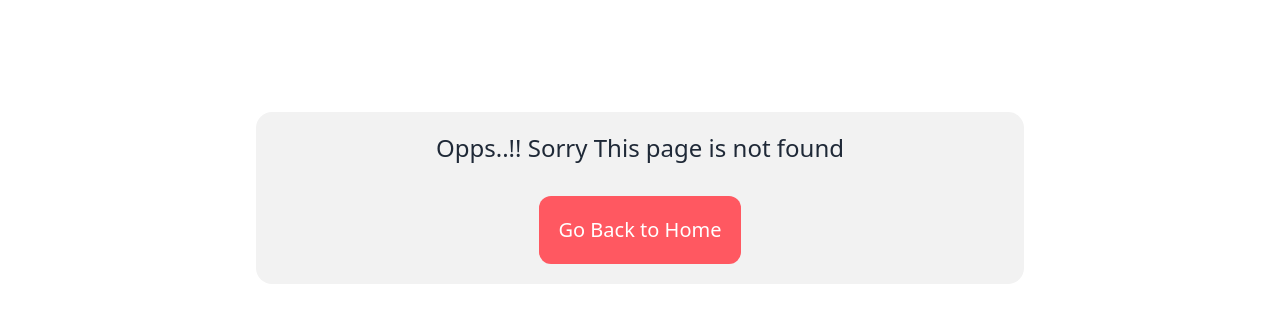
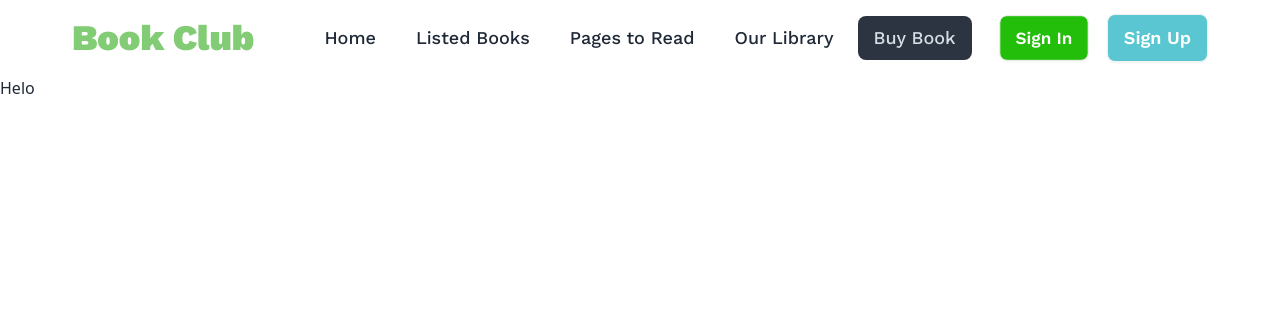
Before and after one commit to nayemkhan1999/Bookshelf-Project-a8, a React (Vite) app: page /buy in a window 1280 px wide. Before the commit this address had no page. Shown: the top 322 px of the page. Built offline with nearby package versions, Linux system fonts and the light colour scheme.

Commit message:
Create a new Section Add to cart Section

```diff
--- /dev/null
+++ b/src/Components/BuyBook/BuyBook.jsx
@@ -0,0 +1,9 @@
+const BuyBook = () => {
+  return (
+    <div>
+      <h2>Helo</h2>
+    </div>
+  );
+};
+
+export default BuyBook;
--- a/src/Components/Root/NavBar.jsx
+++ b/src/Components/Root/NavBar.jsx
@@ -14,6 +14,9 @@ const NavBar = () => {
       </li>
       <li>
         <NavLink to={"/library"}>Our Library</NavLink>
+      </li>
+      <li>
+        <NavLink to={"/buy"}>Buy Book</NavLink>
       </li>
     </>
   );
--- a/src/main.jsx
+++ b/src/main.jsx
@@ -2,6 +2,7 @@ import ReactDOM from "react-dom/client";
 import "./index.css";
 
 import { createBrowserRouter, RouterProvider } from "react-router-dom";
+import BuyBook from "./Components/BuyBook/BuyBook";
 import CardDetails from "./Components/CardDetails/CardDetails";
 import ErrorPage from "./Components/ErrorPage/ErrorPage";
 import Library from "./Components/Library/Library";
@@ -36,6 +37,10 @@ const router = createBrowserRouter([
         path: "/library",
         element: <Library />,
       },
+      {
+        path: "/buy",
+        element: <BuyBook />,
+      },
     ],
   },
 ]);
```
